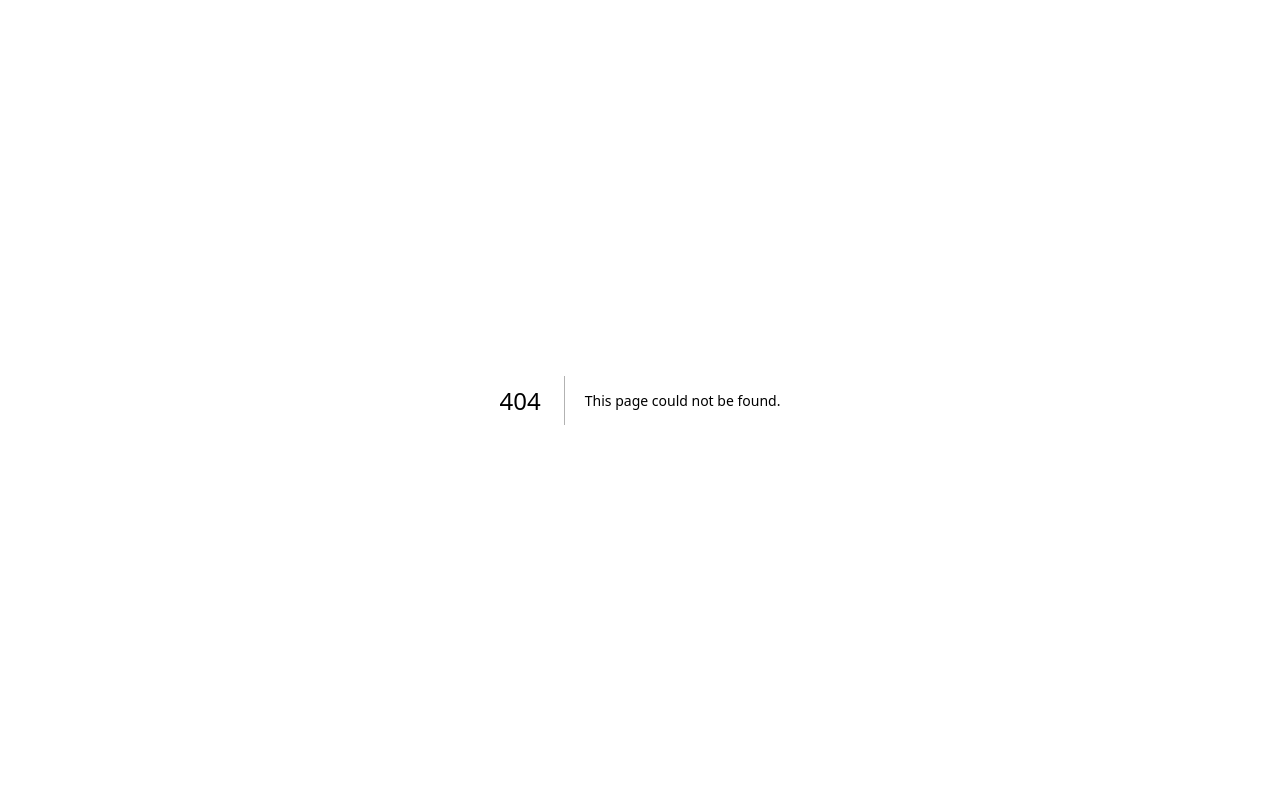
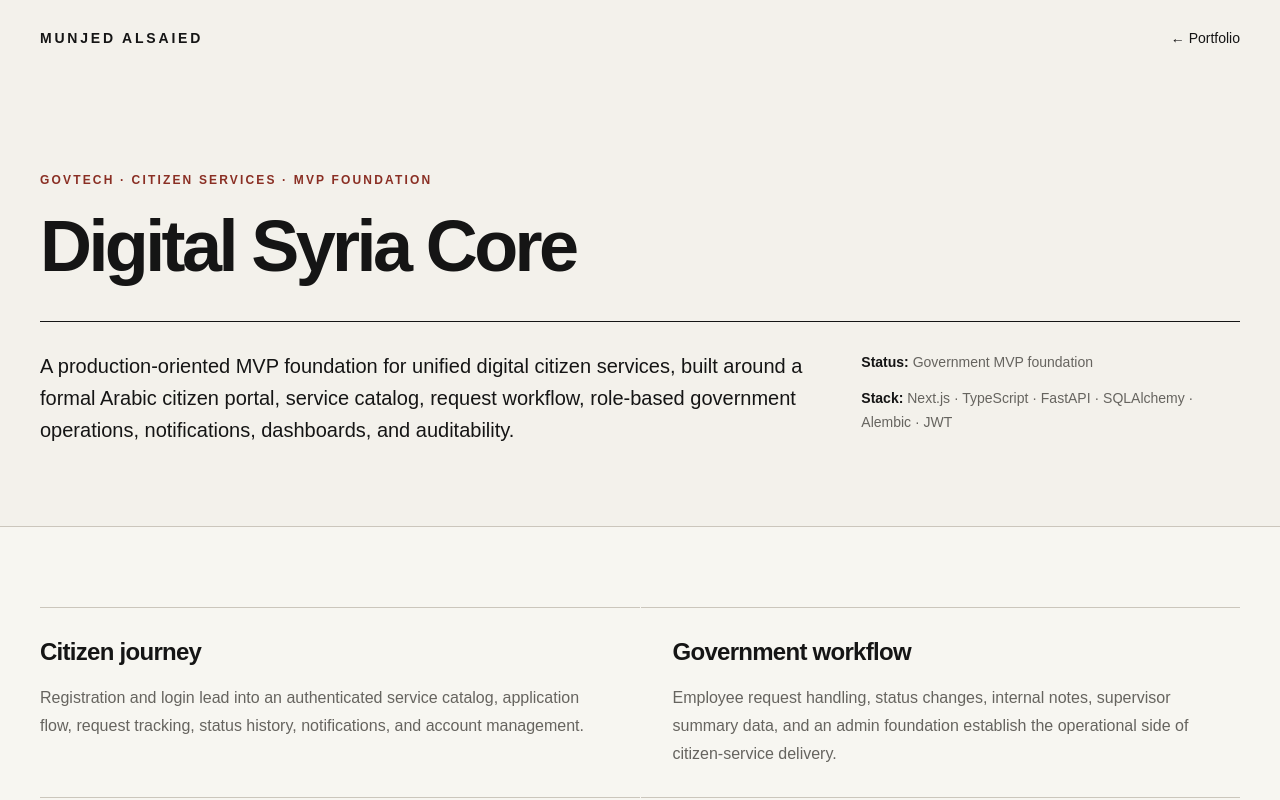
Before and after one commit to munjed80/munjed-portfolio, a Next.js app: page /work/digital-syria-core in a window 1280 px wide. Before the commit this address had no page. Shown: the top 800 px of the page. Built offline with nearby package versions, Linux system fonts and the light colour scheme.

Commit message:
feat: add Digital Syria Core case study

```diff
--- /dev/null
+++ b/app/work/digital-syria-core/page.tsx
@@ -0,0 +1,23 @@
+import { PortfolioCaseSummary } from "../../../components/portfolio-case-summary";
+
+export const metadata = { title: "Digital Syria Core | Munjed Alsaied" };
+
+export default function DigitalSyriaCoreCaseStudy() {
+  return (
+    <PortfolioCaseSummary
+      eyebrow="GovTech · Citizen Services · MVP Foundation"
+      title="Digital Syria Core"
+      status="Government MVP foundation"
+      summary="A production-oriented MVP foundation for unified digital citizen services, built around a formal Arabic citizen portal, service catalog, request workflow, role-based government operations, notifications, dashboards, and auditability."
+      stack="Next.js · TypeScript · FastAPI · SQLAlchemy · Alembic · JWT"
+      sections={[
+        { title: "Citizen journey", body: "Registration and login lead into an authenticated service catalog, application flow, request tracking, status history, notifications, and account management." },
+        { title: "Government workflow", body: "Employee request handling, status changes, internal notes, supervisor summary data, and an admin foundation establish the operational side of citizen-service delivery." },
+        { title: "Backend as source of truth", body: "FastAPI, SQLAlchemy, Alembic, JWT authentication, RBAC, versioned APIs, and audit logs provide the foundation instead of relying on a frontend-only demonstration." },
+        { title: "Deliberate MVP boundary", body: "National identity, payment gateway, and ministry integrations are explicitly future phases rather than features claimed as already implemented." },
+      ]}
+      boundary="This is an MVP foundation using mock data, not a live national government system. The portfolio describes architecture and implemented flows without presenting it as an official Syrian state platform."
+      repository="https://github.com/munjed80/Digital-syria-core"
+    />
+  );
+}
```
